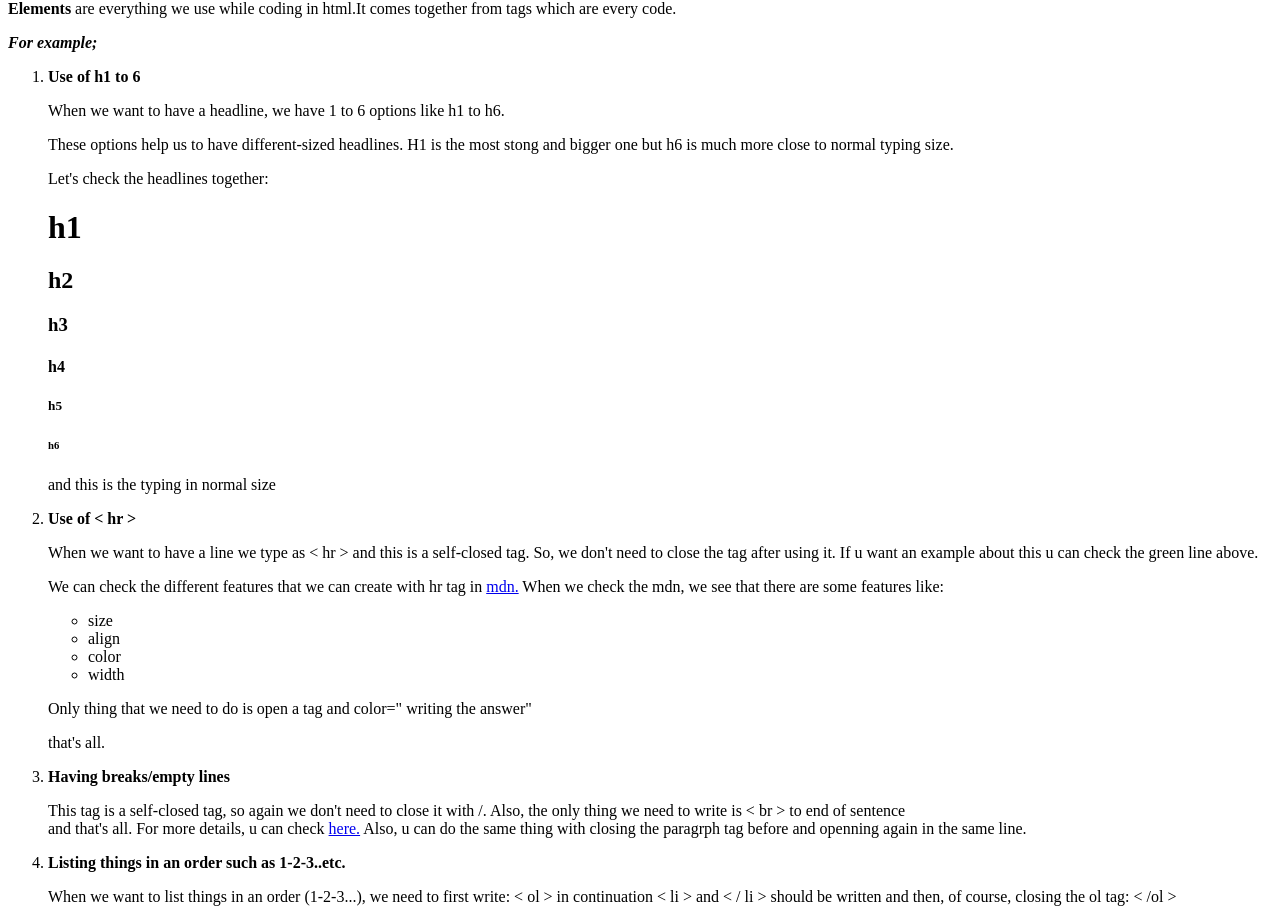
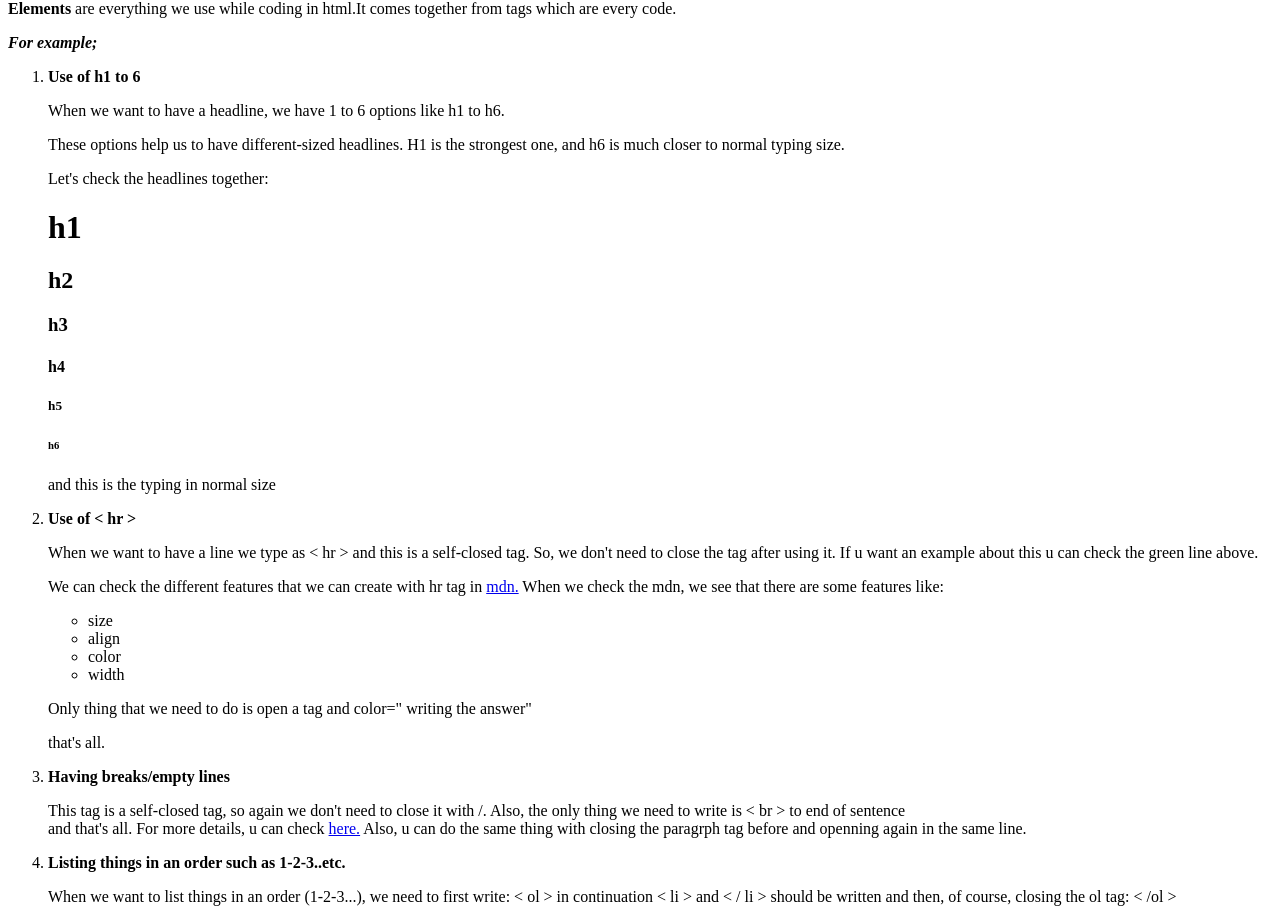
Before and after one commit to elifuysl/HTML-Notes, a plain HTML site: page index.html in a window 1280 px wide. Shown: the part 771-1693 px from the top of the page. Drawn offline with Linux system fonts and the light colour scheme.

Commit message:
Update index.html

```diff
--- a/index.html
+++ b/index.html
@@ -17,7 +17,7 @@
     <ol>
         <li><strong>Use of h1 to 6</strong></li>
         <p>When we want to have a headline, we have 1 to 6 options like h1 to h6.</p>
-        <p>These options help us to have different-sized headlines. H1 is the most stong and bigger one but h6 is much more close to normal typing size.</p>
+        <p>These options help us to have different-sized headlines. H1 is the strongest one, and h6 is much closer to normal typing size.</p>
         <p>Let's check the headlines together:</p>
         <h1>h1</h1>
         <h2>h2</h2>
```
